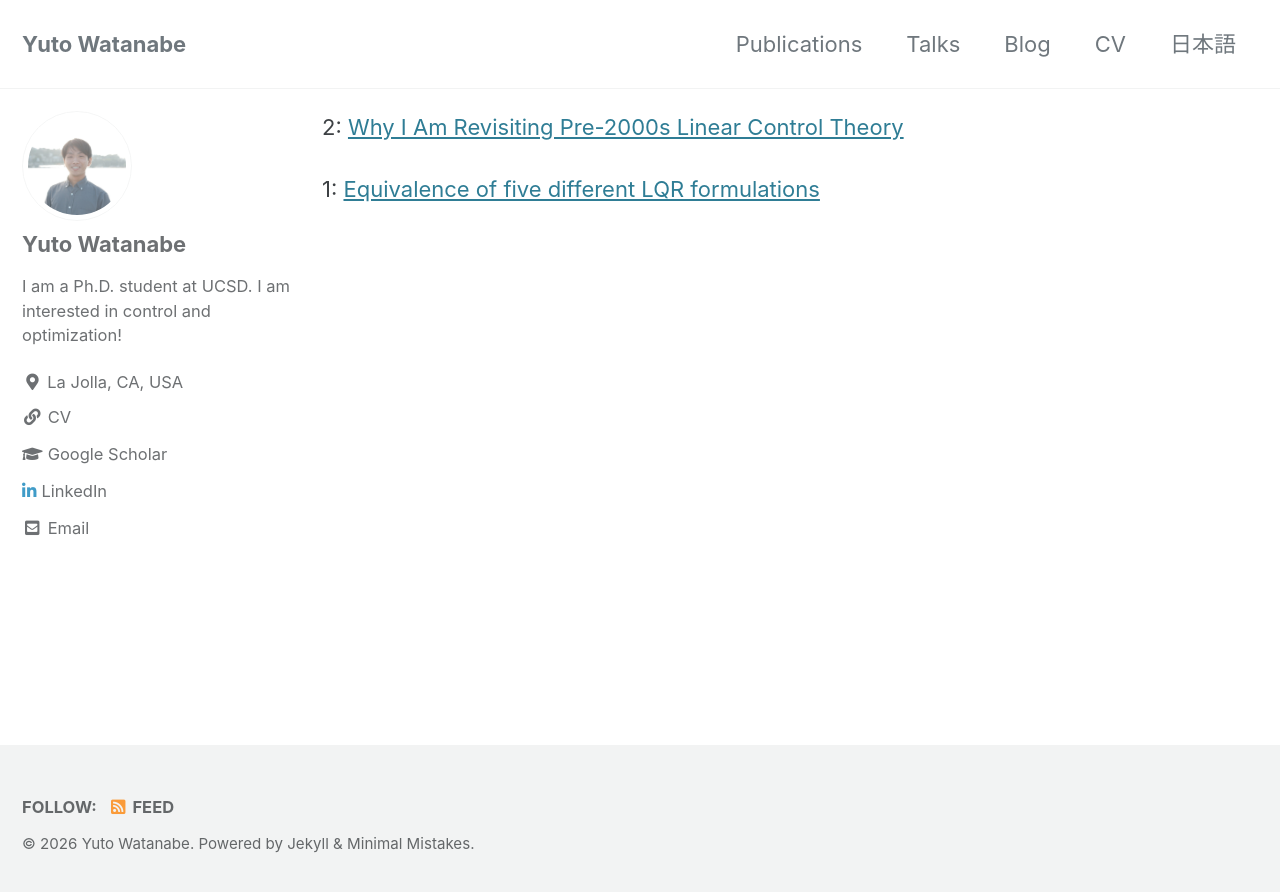
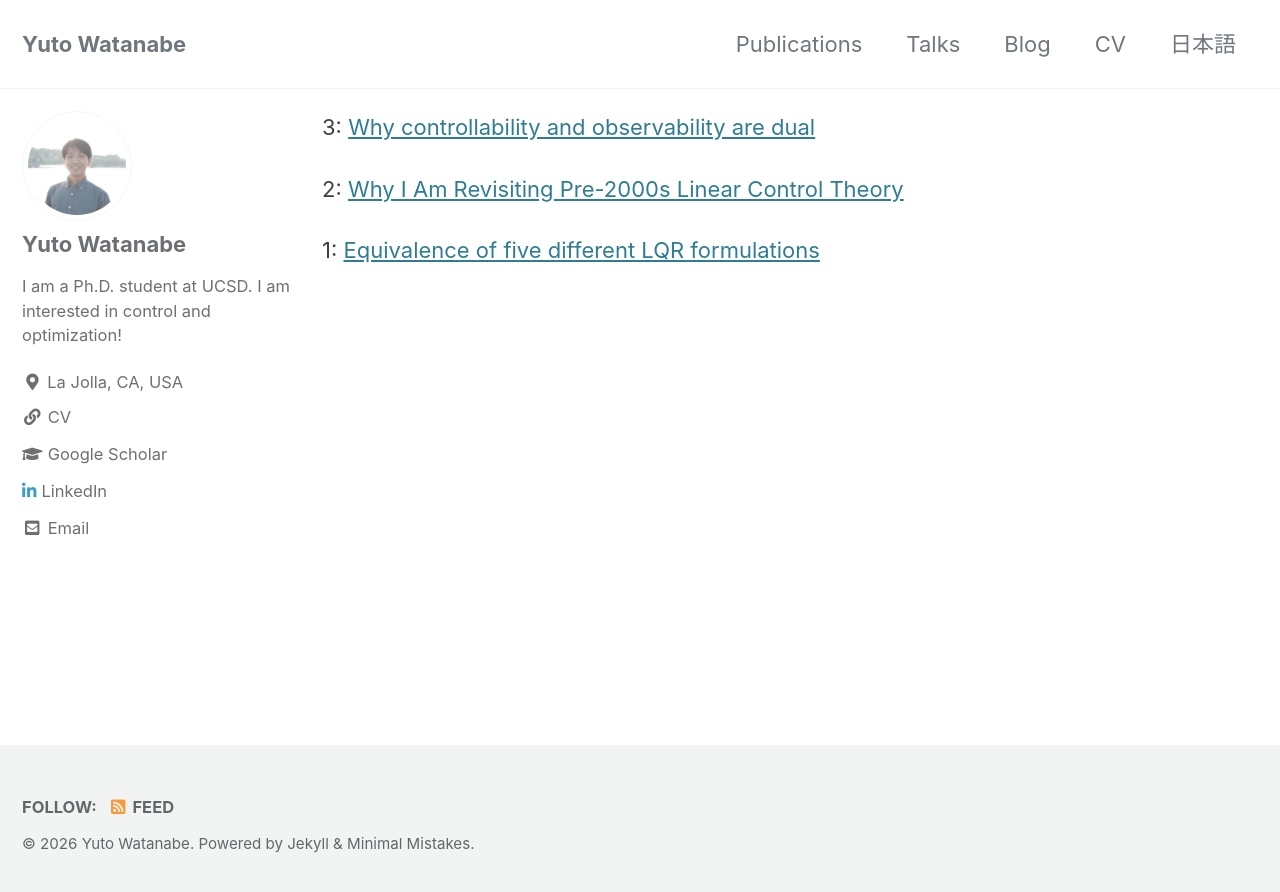
Before and after one commit to WatanabeYuto/watanabeyuto.github.io, a Jekyll site: the page built from blog.md, in a window 1280 px wide. Shown: the top 892 px of the page. Built offline with Jekyll 4.4.1, drawn with Linux system fonts in a browser that asks for light colours; cached includes are drawn as plain includes.

Commit message:
blog update

```diff
--- a/blog.md
+++ b/blog.md
@@ -3,6 +3,8 @@ layout: single
 author_profile: true
 ---
 
+3: [Why controllability and observability are dual](https://www.notion.so/Why-controllability-and-observability-are-dual-34a3c6e1d30580cf898bde537f36068e?source=copy_link)
+
 2: [Why I Am Revisiting Pre-2000s Linear Control Theory](https://www.notion.so/Why-I-Am-Revisiting-Pre-2000s-Linear-Control-Theory-3493c6e1d3058055b811e3a7e844ce6c?source=copy_link)
 
 1: [Equivalence of five different LQR formulations](https://desert-fontina-764.notion.site/Equivalence-of-five-different-LQR-formulations-2fc3c6e1d3058024b130fe263fa8b83b?source=copy_link)
```
